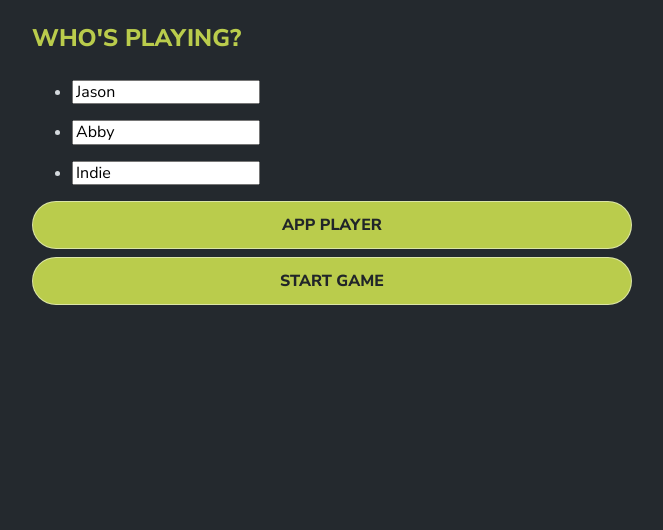
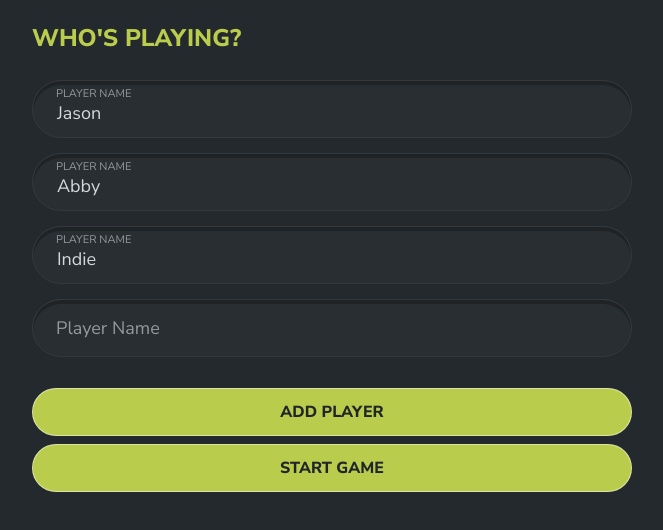
Before and after one commit to jasonjohnson47/angular-score-keeper, an Angular app: page / in a window 1280 px wide. Shown: the top 530 px of the page, without its empty margins (308-971 px from the left). Built offline with nearby package versions, Linux system fonts and the light colour scheme.

Commit message:
More progress on GameSetup component Need to set focus on first empty input field

```diff
--- a/src/app/app.module.ts
+++ b/src/app/app.module.ts
@@ -6,12 +6,14 @@ import { AppComponent } from './app.component';
 import { ReactiveFormsModule } from '@angular/forms';
 import { FloatingLabelInputComponent } from './floating-label-input/floating-label-input.component';
 import { GameSetupComponent } from './game-setup/game-setup.component';
+import { FocusInputDirective } from './focus-input.directive';
 
 @NgModule({
   declarations: [
     AppComponent,
     FloatingLabelInputComponent,
-    GameSetupComponent
+    GameSetupComponent,
+    FocusInputDirective
   ],
   imports: [
     BrowserModule,
--- a/src/app/floating-label-input/floating-label-input.component.html
+++ b/src/app/floating-label-input/floating-label-input.component.html
@@ -1,14 +1,20 @@
-<div [class]="containerClass">
+<div [formGroup]="parentFormGroup" [class]="containerClass">
+    <ng-template [ngIf]="true" [formArrayName]="parentFormArrayName">
         <label [for]="id">{{label}}</label>
         <input
+            [formControlName]="parentFormControlName"
+            [id]="id"
+            [name]="id"
             [type]="type"
-        [id]="id"
-        [value]="value"
             [attr.min]="min"
             [attr.aria-required]="required"
             [attr.aria-describedby]="ariaDescribedby"
             [attr.data-errorMsg]="errorMsg"
             [attr.data-error]="hasError"
-        (input)="handleInput"
+            (focus)="handleFocus()"
+            (blur)="handleFloatingLabels()"
+            appFocusInput
         >
+    </ng-template>
+
 </div>
--- a/src/app/floating-label-input/floating-label-input.component.ts
+++ b/src/app/floating-label-input/floating-label-input.component.ts
@@ -1,4 +1,5 @@
 import { Component, OnInit, Input } from '@angular/core';
+import { FormGroup } from '@angular/forms';
 
 @Component({
   selector: 'app-floating-label-input',
@@ -7,23 +8,39 @@ import { Component, OnInit, Input } from '@angular/core';
 })
 export class FloatingLabelInputComponent implements OnInit {
 
+  @Input() parentFormGroup: FormGroup = new FormGroup({});
+  @Input() parentFormArrayName: string = '';
+  @Input() parentFormControlName: number = 0;
+  @Input() id: string = '';
+  @Input() label: string = '';
+  @Input() type: string = 'text';
+  @Input() required: boolean | null = null;
+  @Input() focus: boolean | null = null;
+
   containerClass = ['floating-label'];
-  @Input() label: string = '';
-  type: string = 'text';
-  @Input() id: string = '';
-  @Input() value: string = '';
   min = null;
-  @Input() required: boolean | null = null;
   ariaDescribedby = null;
   errorMsg = null;
   hasError = null;
 
-  handleInput() {}
+  handleFocus() {
+    this.containerClass = ['floating-label', 'is-floating', 'has-focus']
+  }
 
+  handleFloatingLabels() {
+    const value = this.parentFormGroup.value.playerNames[this.parentFormControlName];
+
+    if (value != '') {
+      this.containerClass = ['floating-label', 'is-floating'];
+    } else {
+      this.containerClass = ['floating-label'];
+    }
+  }
 
   constructor() { }
 
   ngOnInit(): void {
+    this.handleFloatingLabels();
   }
 
 }
--- /dev/null
+++ b/src/app/focus-input.directive.ts
@@ -0,0 +1,12 @@
+import { Directive, ElementRef, HostListener } from '@angular/core';
+
+@Directive({
+  selector: '[appFocusInput]'
+})
+export class FocusInputDirective {
+
+  constructor(private el: ElementRef) {
+
+  }
+
+}
--- a/src/app/game-setup/game-setup.component.html
+++ b/src/app/game-setup/game-setup.component.html
@@ -1,16 +1,20 @@
 <h1>Who's Playing?</h1>
 <form [formGroup]="playerNamesForm" (ngSubmit)="onSubmit()">
 
-    <div formArrayName="playerNames">
-        <ul *ngFor="let playerName of playerNames.controls; let i=index">
-            <li>
-                <label for="player-{{i}}"></label>
-                <input id="player-{{i}}" type="text" [formControlName]="i">
-            </li>
-        </ul>
-    </div>
+    <ul formArrayName="playerNames" class="list-unstyled">
+        <li *ngFor="let playerName of playerNames.controls; let i=index">
+            <app-floating-label-input
+                [parentFormGroup]="playerNamesForm"
+                [parentFormArrayName]="'playerNames'"
+                [parentFormControlName]="i"
+                [id]="'player-' + i + '-name'"
+                [label]="'Player Name'"
+                [type]="'text'"
+            ></app-floating-label-input>
+        </li>
+    </ul>
 
-    <button type="button" class="btn btn-block btn-primary" (click)="addPlayerNameField()">App Player</button>
+    <button type="button" class="btn btn-block btn-primary" (click)="addPlayerNameField()">Add Player</button>
     <button *ngIf="roundToEdit === 1; else elseBlock" type="submit" class="btn btn-block btn-primary">Start Game</button>
     <ng-template #elseBlock>
         <button type="submit" class="btn btn-block btn-primary">Continue Game</button>
--- a/src/app/game-setup/game-setup.component.ts
+++ b/src/app/game-setup/game-setup.component.ts
@@ -1,14 +1,22 @@
-import { Component, OnInit } from '@angular/core';
+import { Component, OnInit, ViewChildren, QueryList } from '@angular/core';
 import { FormBuilder, FormArray, FormGroup, FormControl } from '@angular/forms';
 import { PlayerService } from '../player.service';
 import { Player } from '../player';
+import { FloatingLabelInputComponent } from '../floating-label-input/floating-label-input.component';
 
 @Component({
   selector: 'app-game-setup',
   templateUrl: './game-setup.component.html',
   styleUrls: ['./game-setup.component.css']
 })
+
 export class GameSetupComponent implements OnInit {
+
+  @ViewChildren(FloatingLabelInputComponent) floatingLabelInputs!: QueryList<FloatingLabelInputComponent>
+
+  ngAfterViewInit() {
+    this.floatingLabelInputs.forEach((floatingLabelInput) => console.log(floatingLabelInput));
+  }
 
   constructor(
     private playerService: PlayerService,
@@ -51,6 +59,10 @@ export class GameSetupComponent implements OnInit {
   startGame() {}
   continueGame() {}
 
+  setFocus() {
+
+  }
+
   ngOnInit(): void {
     this.getPlayers();
   }
--- a/src/app/mock-players.ts
+++ b/src/app/mock-players.ts
@@ -13,4 +13,8 @@ export const PLAYERS: Player[] = [
     id: 2,
     name: 'Indie',
   },
+  {
+    id: 3,
+    name: '',
+  },
 ];
```
Also changed, not shown: 1 other file (tests, documents, lock files or other folders). Lines whose indentation alone changed are shown as unchanged.
